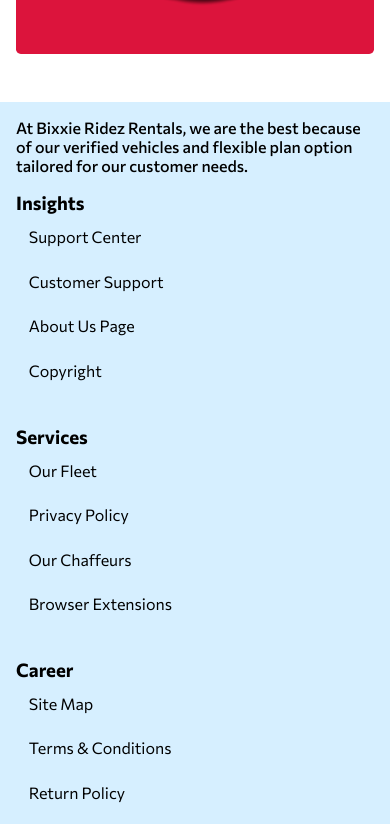
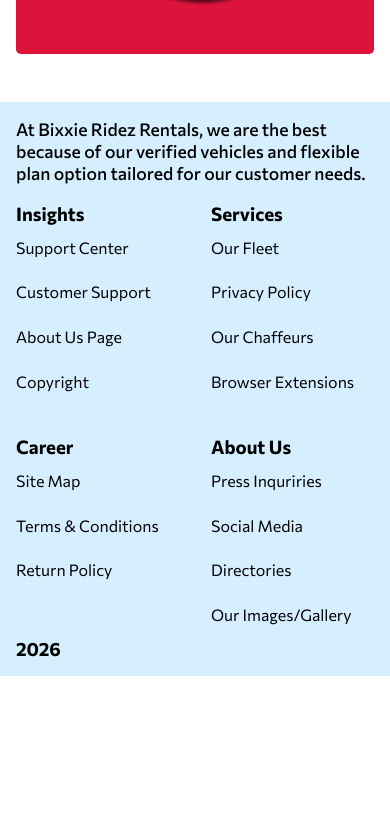
Before and after one commit to iamgreatofweb3/Bixxie-Car-website, a Next.js app: page / in a window 390 px wide. Shown: the part 7760-8584 px from the top of the page. After the commit the page ends 8436 px from the top, so only its background shows below. Built offline with nearby package versions, Linux system fonts and the light colour scheme.

Commit message:
mobile footer

```diff
--- a/src/components/footer/footer.css
+++ b/src/components/footer/footer.css
@@ -1,28 +1,33 @@
 footer {
     padding: 1em;
-    text-align: left;
     font-family: Great1;
         background-color: #d6efff;
         h4 {
             font-weight: 500;
-            text-align: left;
             margin-bottom: 1em;
+            font-size: 1.1em;
         }
-
 }
 footer li {
 list-style: none;
-padding: 0.8em;
-
+padding: 0.8em 0;
 }
 .footer-links {
     text-decoration: none;
     color: black;
 }
 .linksContainer {
-   display: flex;
-   flex-wrap: wrap;
-   align-items: flex-start;
+   display: grid;
+   grid-template-columns: repeat(2,1fr);
    gap: 2em;
+}
+@media(min-width:760px) {
 
+    footer{
+        display: flex;
+    }
+    .linksContainer {
+        display: flex;
+        flex-direction: column;
+    }
 }
--- a/src/components/footer/footer.jsx
+++ b/src/components/footer/footer.jsx
@@ -1,6 +1,7 @@
 import "./footer.css"
 import Link from "next/link"
 export default function Footer() {
+    const fullYear = new Date().getFullYear()
     return (
         <>
         <footer>
@@ -39,12 +40,8 @@
                     <li> <Link href="#" className="footer-links">Directories</Link></li>
                     <li> <Link href="#" className="footer-links">Our Images/Gallery</Link></li>
                 </ul>
-
-
-
-
-
             </div>
+            <h3>{fullYear}</h3>
         </footer>
 
 
```
